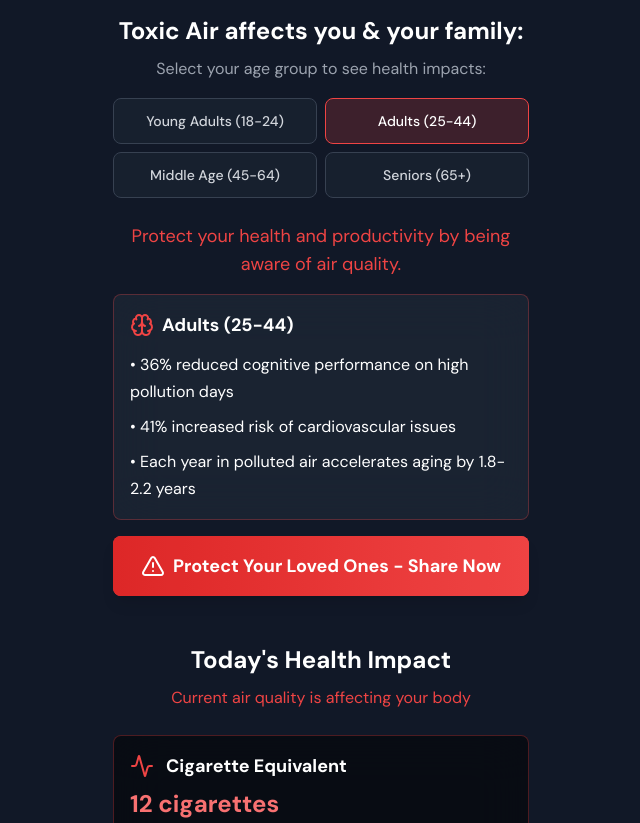
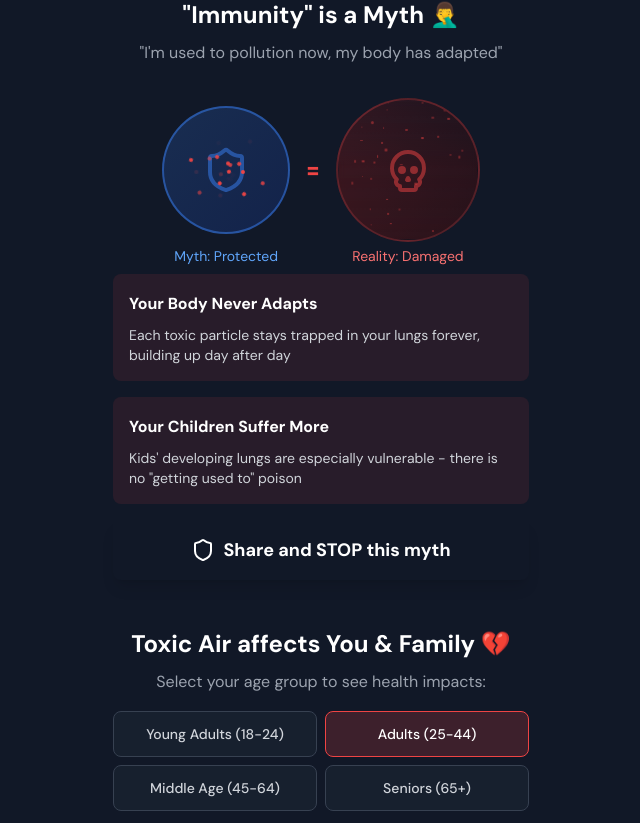
Before and after one commit to namanyayg/air, a Next.js app: page / in a window 1280 px wide. Shown: the part 1277-2100 px from the top of the page, without its empty margins (319-959 px from the left). Built offline with nearby package versions, Linux system fonts and the light colour scheme.

Commit message:
Add 'Immunity' section

```diff
--- a/src/app/page.tsx
+++ b/src/app/page.tsx
@@ -2,7 +2,7 @@
 
 import React, { useState, useEffect } from 'react';
 import {
-  Skull, Activity, Clock
+  Skull, Activity, Clock, Shield
 } from 'lucide-react';
 import GlowingText from '@/components/GlowingText';
 import AgeImpact from '@/components/AgeImpact';
@@ -11,6 +11,7 @@ import SmokeBackground from '@/components/SmokeBackground';
 import HopeSection from '@/components/HopeSection';
 import SourcesSection from '@/components/SourcesSection';
 import LungVisualization from '@/components/LungVisualization';
+import ImmunityMythSection from '@/components/ImmunityMyth';
 
 // Danger Level Indicator
 interface DangerLevelProps {
@@ -143,14 +144,14 @@ const DailyImpactSection: React.FC<{ aqi: number }> = ({ aqi }) => {
       icon: Activity,
       title: "Cigarette Equivalent",
       // Updated based on Berkeley Earth study correlating PM2.5 to cigarette smoking
-      value: `${Math.floor(aqi/22)} cigarettes`, // 22 μg/m3 PM2.5 ≈ 1 cigarette
+      value: `${Math.floor(aqi * 2/22)} cigarettes`, // 22 μg/m3 PM2.5 ≈ 1 cigarette
       description: "Each day in this air equals smoking these many cigarettes"
     },
     life: {
       icon: Clock,
       title: "Life Impact",
       // Based on WHO guidelines on air quality and mortality
-      value: `${Math.floor(aqi/25)} hours lost`,
+      value: `${Math.floor(aqi/100)} hours lost`,
       description: "Each day in severe pollution reduces life expectancy"
     },
   };
@@ -158,7 +159,7 @@ const DailyImpactSection: React.FC<{ aqi: number }> = ({ aqi }) => {
   return (
     <section className="pt-8">
       <h2 className="text-2xl font-bold mb-2 text-center">
-        Today&apos;s Health Impact
+        Today&apos;s Health Impact 🧑‍⚕️
       </h2>
       <p className="text-center text-red-500 mb-6">
         Current air quality is affecting your body
@@ -207,27 +208,6 @@ const Footer: React.FC = () => (
   </footer>
 );
 
-// Add new component for accurate pollution metrics
-// interface PollutionMetricsProps {
-//   aqi: number;
-// }
-
-// const PollutionMetrics: React.FC<PollutionMetricsProps> = ({ aqi }) => {
-//   // Calculations based on WHO Air Quality Guidelines
-//   const mortalityRisk = (aqi / 10) * 0.6; // % increase in mortality risk
-//   const hospitalizations = (aqi / 15) * 1.2; // % increase in hospitalizations
-
-//   return (
-//     <div className="bg-black/50 backdrop-blur-xl rounded-lg p-4 border border-red-500/30 mb-6">
-//       <h3 className="text-lg font-bold mb-4">Current Health Risks</h3>
-//       <div className="space-y-2">
-//         <p>Mortality Risk: +{mortalityRisk.toFixed(1)}%</p>
-//         <p>Hospital Admissions: +{hospitalizations.toFixed(1)}%</p>
-//       </div>
-//     </div>
-//   );
-// };
-
 // Main Dashboard Component
 const ToxicAirDashboard: React.FC = () => {
   const [aqi] = useState<number>(285);
@@ -253,6 +233,8 @@ const ToxicAirDashboard: React.FC = () => {
 
         <div className="space-y-4">
           <LungVisualization />
+          <ImmunityMythSection />
+          <ShareButton text="Share and STOP this myth" color="emerald" icon={Shield} />
           <AgeImpact aqi={aqi} />
           <DailyImpactSection aqi={aqi} />
           <ShareButton text="Share the truth" />
--- a/src/components/AgeImpact.tsx
+++ b/src/components/AgeImpact.tsx
@@ -75,7 +75,7 @@ export default function AgeImpact({ aqi }: AgeImpactProps) {
   return (
     <section className="pt-8">
       <h2 className="text-2xl font-bold mb-2 text-center">
-        Toxic Air affects you & your family:
+        Toxic Air affects You & Family 💔
       </h2>
       <h3 className="text-center text-gray-400 mb-4">Select your age group to see health impacts:</h3>
 
--- a/src/components/HopeSection.tsx
+++ b/src/components/HopeSection.tsx
@@ -27,7 +27,7 @@ export default function HopeSection() {
   return (
     <section className="pt-8">
       <h2 className="text-2xl font-bold mb-2 text-center">
-        There is still hope&hellip;
+        There is still hope&hellip; 🤞
       </h2>
 
       <div className="space-y-4">
@@ -70,7 +70,7 @@ export default function HopeSection() {
             </>}
           />
 
-          <ShareButton text="Share With Your Family" />
+          <ShareButton text="Share With Your Family" color="emerald" icon={User} />
         </div>
       </div>
     </section>
--- /dev/null
+++ b/src/components/ImmunityMyth.tsx
@@ -0,0 +1,117 @@
+import React from 'react';
+import { Shield, Skull } from 'lucide-react';
+
+const ImmunityMythSection = () => {
+  return (
+    <div>
+      <div className="text-center my-8">
+        <h2 className="text-2xl font-bold text-white mb-2 flex items-center justify-center gap-2">
+          &quot;Immunity&quot; is a Myth 🤦‍♂️
+        </h2>
+        <p className="text-gray-400">
+          &quot;I&apos;m used to pollution now, my body has adapted&quot;
+        </p>
+      </div>
+
+      {/* Visual Comparison */}
+      <div className="relative flex items-center justify-center mb-8">
+        {/* First circle representing false immunity belief */}
+        <div className="relative w-32 h-32">
+          <div className="absolute inset-0 rounded-full bg-gradient-to-br from-blue-500/20 to-blue-700/20 border-2 border-blue-500/50">
+            <Shield className="absolute top-1/2 left-1/2 transform -translate-x-1/2 -translate-y-1/2 w-12 h-12 text-blue-500/50" />
+          </div>
+          <div className="absolute inset-0 rounded-full">
+            {/* Animated particles still getting through */}
+            {[...Array(20)].map((_, i) => (
+              <div
+                key={i}
+                className="absolute w-1 h-1 rounded-full bg-red-500"
+                style={{
+                  left: '50%',
+                  top: '50%',
+                  transform: `rotate(${i * 18}deg) translateY(${Math.random() * 40}px)`,
+                  animation: `penetrate ${Math.random() * 2 + 1}s infinite`
+                }}
+              />
+            ))}
+          </div>
+          <div className="absolute -bottom-8 w-full text-center text-sm text-blue-400">
+            Myth: Protected
+          </div>
+        </div>
+
+        <div className="mx-4 text-red-500 text-2xl font-bold">=</div>
+
+        {/* Second circle showing actual damage */}
+        <div className="relative w-36 h-36">
+          <div className="absolute inset-0 rounded-full bg-gradient-to-br from-red-900/30 to-black/30 border-2 border-red-500/30 overflow-hidden backdrop-blur-sm">
+            {/* Accumulating damage effect */}
+            <div
+              className="absolute inset-0 bg-gradient-to-t from-red-900/50 via-red-800/30 to-transparent"
+              style={{
+                animation: 'accumulate 4s ease-out infinite'
+              }}
+            />
+
+            {/* Toxic particles */}
+            {[...Array(40)].map((_, i) => (
+              <div
+                key={`toxic-${i}`}
+                className="absolute rounded-full bg-red-500/60"
+                style={{
+                  width: `${Math.random() * 2 + 1}px`,
+                  height: `${Math.random() * 2 + 1}px`,
+                  left: `${Math.random() * 100}%`,
+                  top: `${Math.random() * 100}%`,
+                  animation: `toxicFloat ${3 + Math.random() * 4}s ease-in-out infinite`,
+                  animationDelay: `${-Math.random() * 5}s`
+                }}
+              />
+            ))}
+
+            <Skull className="absolute top-1/2 left-1/2 transform -translate-x-1/2 -translate-y-1/2 w-12 h-12 text-red-500/50" />
+          </div>
+          <div className="absolute -bottom-6 w-full text-center text-sm text-red-400">
+            Reality: Damaged
+          </div>
+        </div>
+      </div>
+
+      {/* Explanation Cards */}
+      <div className="space-y-4">
+        <div className="bg-red-500/10 rounded-lg p-4">
+          <h3 className="text-white font-bold mb-2">Your Body Never Adapts</h3>
+          <p className="text-gray-300 text-sm">
+            Each toxic particle stays trapped in your lungs forever, building up day after day
+          </p>
+        </div>
+
+        <div className="bg-red-500/10 rounded-lg p-4">
+          <h3 className="text-white font-bold mb-2">Your Children Suffer More</h3>
+          <p className="text-gray-300 text-sm">
+            Kids&apos; developing lungs are especially vulnerable - there is no &quot;getting used to&quot; poison
+          </p>
+        </div>
+      </div>
+
+      <style jsx>{`
+        @keyframes penetrate {
+          0% { opacity: 0; transform: rotate(inherit) translateY(0); }
+          50% { opacity: 1; }
+          100% { opacity: 0; transform: rotate(inherit) translateY(60px); }
+        }
+        @keyframes toxicFloat {
+          0%, 100% { transform: translate(0, 0); opacity: 0.6; }
+          50% { transform: translate(10px, -10px); opacity: 0.9; }
+        }
+        @keyframes accumulate {
+          0% { opacity: 0.3; transform: scale(0.95); }
+          50% { opacity: 0.6; transform: scale(1); }
+          100% { opacity: 0.3; transform: scale(0.95); }
+        }
+      `}</style>
+    </div>
+  );
+};
+
+export default ImmunityMythSection;
--- a/src/components/LungVisualization.tsx
+++ b/src/components/LungVisualization.tsx
@@ -142,7 +142,7 @@ const LungComparison: React.FC = () => {
   return (
     <div className="max-w-md mx-auto mt-8">
       <h2 className="text-2xl font-bold text-white text-center mb-2 flex items-center justify-center gap-2">
-        Your Organs Are Already Damaged
+        Your Organs Are Damaged 🤕
       </h2>
 
       <div className="text-center mb-6">
--- a/src/components/ShareButton.tsx
+++ b/src/components/ShareButton.tsx
@@ -1,11 +1,13 @@
 // Share button component
-import { AlertTriangle } from 'lucide-react';
+import { AlertTriangle, LucideIcon } from 'lucide-react';
 
 interface ShareButtonProps {
   text?: string;
+  color?: string;
+  icon?: LucideIcon;
 }
 
-export default function ShareButton({ text }: ShareButtonProps) {
+export default function ShareButton({ text, color = 'red', icon: Icon = AlertTriangle }: ShareButtonProps) {
   const buttonText = text || "Warn your loved ones now";
   const handleShare = () => {
     const shareText = encodeURIComponent(
@@ -18,11 +20,11 @@ export default function ShareButton({ text }: ShareButtonProps) {
   return (
     <button
       onClick={handleShare}
-      className="w-full bg-red-500 hover:bg-red-600 text-white my-4 py-4 px-6 rounded-lg font-bold text-lg flex items-center justify-center gap-2 shadow-lg relative overflow-hidden group"
+      className={`w-full bg-${color}-500 hover:bg-${color}-600 text-white my-4 py-4 px-6 rounded-lg font-bold text-lg flex items-center justify-center gap-2 shadow-lg relative overflow-hidden group`}
     >
-      <div className="absolute inset-0 bg-gradient-to-r from-red-600 to-red-500 animate-pulse"></div>
+      <div className={`absolute inset-0 bg-gradient-to-r from-${color}-600 to-${color}-500 animate-pulse`}></div>
       <span className="relative flex items-center gap-2">
-        <AlertTriangle className="w-6 h-6" />
+        <Icon className="w-6 h-6" />
         {buttonText}
       </span>
     </button>
```
